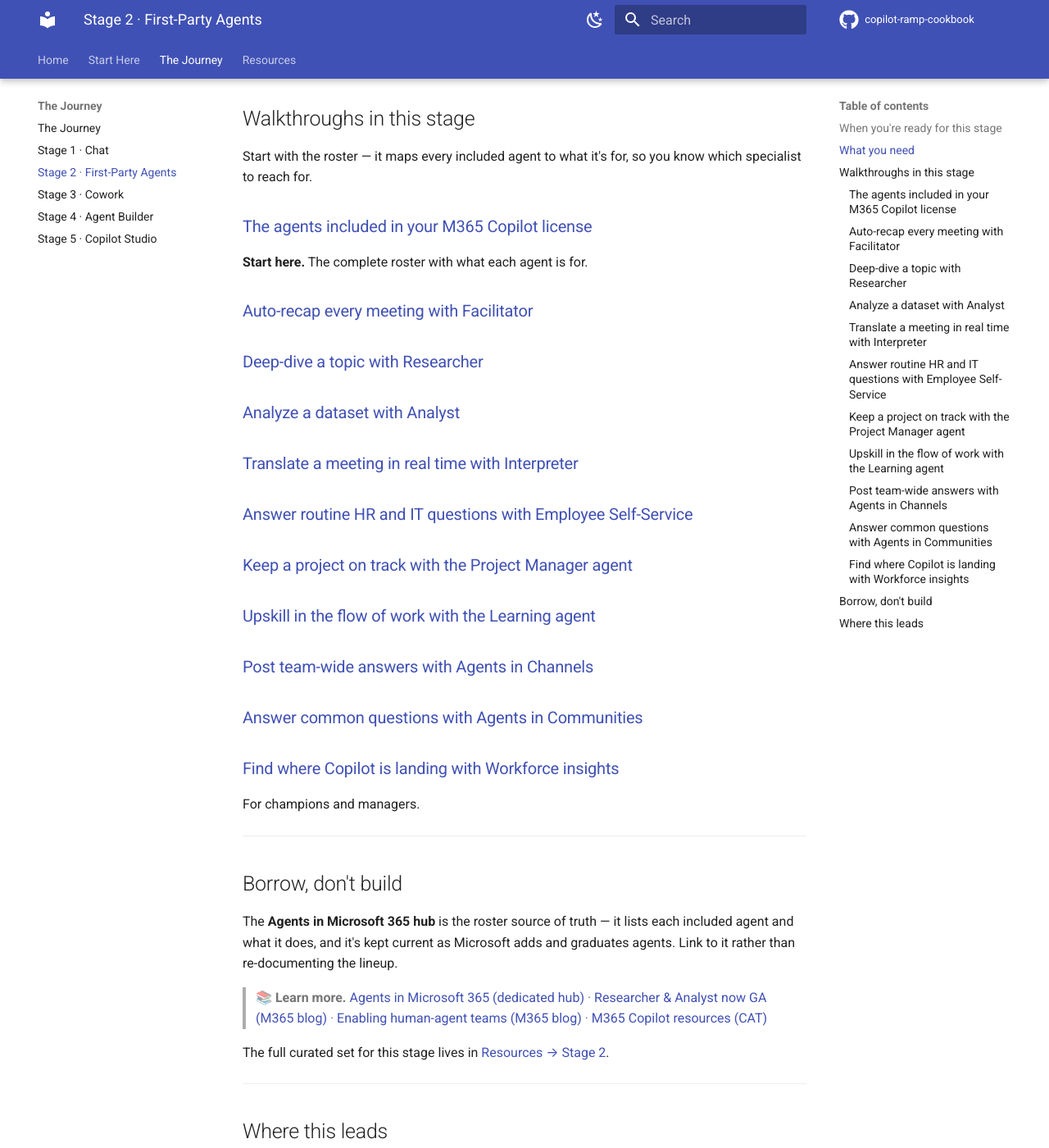
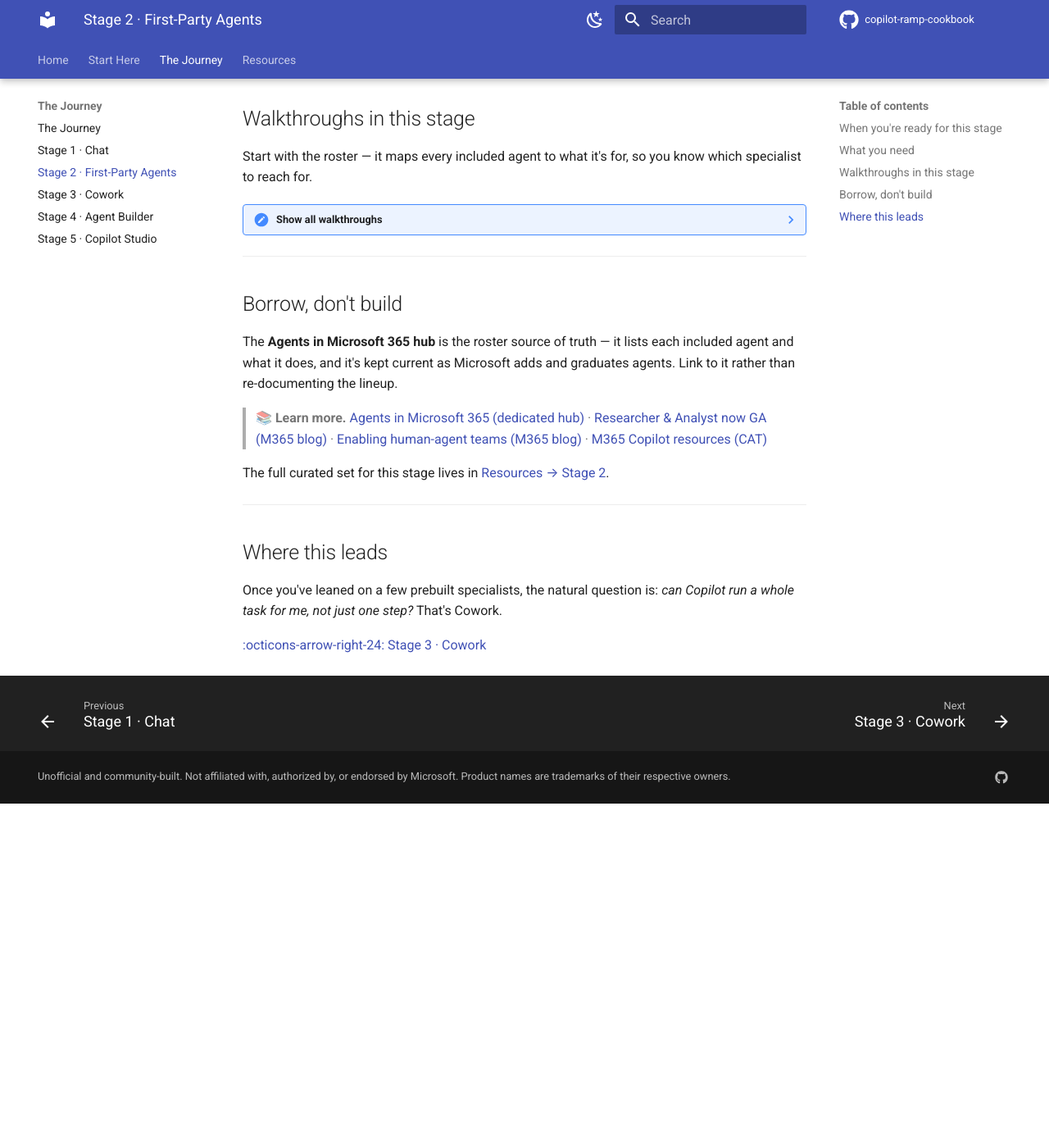
Before and after one commit to MawellGlass/copilot-ramp-cookbook, an MkDocs documentation site: the page built from docs/stages/stage-2-first-party.md, in a window 1280 px wide and 1400 px high, scrolled down 663 px. Shown: the whole window at 82% size. Built offline with MkDocs 1.6.1 and Material for MkDocs 9.7.7, drawn with Linux system fonts in a browser that asks for light colours; comment, search, counter and statistics services are not loaded; after the commit the page ends 1643 px from its top, so only the background shows below that.

Commit message:
Stage pages: walkthroughs in collapsible dropdown (pymdownx.details)

```diff
--- a/docs/stages/stage-2-first-party.md
+++ b/docs/stages/stage-2-first-party.md
@@ -27,29 +27,19 @@
 
 Start with the roster — it maps every included agent to what it's for, so you know which specialist to reach for.
 
-### [The agents included in your M365 Copilot license](../walkthroughs/first-party-agents-overview.md)
-**Start here.** The complete roster with what each agent is for.
+??? note "Show all walkthroughs"
 
-### [Auto-recap every meeting with Facilitator](../walkthroughs/first-party-facilitator-auto-recap.md)
-
-### [Deep-dive a topic with Researcher](../walkthroughs/first-party-researcher-deep-dive.md)
-
-### [Analyze a dataset with Analyst](../walkthroughs/first-party-analyst-dataset.md)
-
-### [Translate a meeting in real time with Interpreter](../walkthroughs/first-party-interpreter-live-translation.md)
-
-### [Answer routine HR and IT questions with Employee Self-Service](../walkthroughs/first-party-employee-self-service.md)
-
-### [Keep a project on track with the Project Manager agent](../walkthroughs/first-party-project-manager.md)
-
-### [Upskill in the flow of work with the Learning agent](../walkthroughs/first-party-learning-agent.md)
-
-### [Post team-wide answers with Agents in Channels](../walkthroughs/first-party-agents-in-channels.md)
-
-### [Answer common questions with Agents in Communities](../walkthroughs/first-party-agents-in-communities.md)
-
-### [Find where Copilot is landing with Workforce insights](../walkthroughs/first-party-workforce-insights.md)
-For champions and managers.
+    - [The agents included in your M365 Copilot license](../walkthroughs/first-party-agents-overview.md) — **Start here.** The complete roster.
+    - [Auto-recap every meeting with Facilitator](../walkthroughs/first-party-facilitator-auto-recap.md)
+    - [Deep-dive a topic with Researcher](../walkthroughs/first-party-researcher-deep-dive.md)
+    - [Analyze a dataset with Analyst](../walkthroughs/first-party-analyst-dataset.md)
+    - [Translate a meeting in real time with Interpreter](../walkthroughs/first-party-interpreter-live-translation.md)
+    - [Answer routine HR and IT questions with Employee Self-Service](../walkthroughs/first-party-employee-self-service.md)
+    - [Keep a project on track with the Project Manager agent](../walkthroughs/first-party-project-manager.md)
+    - [Upskill in the flow of work with the Learning agent](../walkthroughs/first-party-learning-agent.md)
+    - [Post team-wide answers with Agents in Channels](../walkthroughs/first-party-agents-in-channels.md)
+    - [Answer common questions with Agents in Communities](../walkthroughs/first-party-agents-in-communities.md)
+    - [Find where Copilot is landing with Workforce insights](../walkthroughs/first-party-workforce-insights.md) — for champions and managers.
 
 ---
 
```
Also changed, not shown: docs/stages/stage-1-chat.md (+9 -16 lines), docs/stages/stage-3-cowork.md (+6 -10 lines), docs/stages/stage-4-agent-builder.md (+6 -10 lines), docs/stages/stage-5-studio.md (+7 -13 lines).
